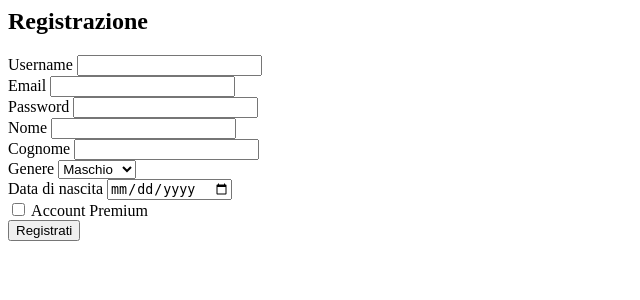
After one commit to Lughen13/progettoFabriLoi, a PHP site: page /prova.php in a window 1280 px wide. The commit adds this page. Shown: the top 300 px of the page, without its empty margins (0-640 px from the left). Run offline with PHP 8.4, Linux system fonts and the light colour scheme.

Commit message:
provaphp funziona

```diff
--- a/login.php
+++ b/login.php
@@ -1,10 +1,7 @@
 <?php
 // Avvia sessione
 session_start();
-if(isset($_SESSION['utente'])) {
-    header("Location: area_protetta.php");
-    exit;
-}
+
 // Include file di connessione db
 include 'connessione.php';
 
--- /dev/null
+++ b/prova.php
@@ -0,0 +1,153 @@
+<?php
+
+// Connessione DB
+$host = "localhost";
+$user = "root";
+$password = "";
+$db = "progettoFabriLoi";
+
+$conn = mysqli_connect($host, $user, $password, $db);
+
+if(!$conn){
+  die("Connessione fallita: " . mysqli_connect_error());
+}
+
+// Invio form
+if($_SERVER["REQUEST_METHOD"] == "POST") {
+
+  // Dati utente
+  $username = $_POST["username"];
+  $email = $_POST["email"];
+  $password = $_POST["password"];
+  $nome = $_POST["nome"];
+  $cognome = $_POST["cognome"];
+  $genere = $_POST["genere"];
+  $data_nascita = $_POST["data_nascita"];
+
+  // Dati premium
+  $premium = $_POST["premium"];
+  $intestatario = "";
+  $carta = "";
+  $data_scadenza = "";
+
+  if($premium == 1){
+    $intestatario = $_POST["intestatario"];
+    $carta = $_POST["carta"];
+    $data_scadenza = $_POST["data_scadenza"];
+  }
+
+  // Query inserimento dati
+  if($premium == 1){
+
+    $sql = "INSERT INTO utente (username, email, pw, nome, cognome, genere, data_nascita, premium, intestatario, carta, data_scadenza)
+            VALUES ('$username', '$email', '$password', '$nome', '$cognome', '$genere', '$data_nascita', $premium, '$intestatario', '$carta', '$data_scadenza')";
+
+  } else {
+
+    $sql = "INSERT INTO utente (username, email, pw, nome, cognome, genere, data_nascita)
+            VALUES ('$username', '$email', '$password', '$nome', '$cognome', '$genere', '$data_nascita')";
+
+  }
+
+  // Esecuzione e gestione errore
+  if(mysqli_query($conn, $sql)){
+
+    echo "Registrazione effettuata con successo!";
+
+  } else {
+
+    echo "Errore: " . mysqli_error($conn);
+
+  }
+
+}
+
+?>
+
+
+<!-- Form HTML -->
+
+<h2>Registrazione</h2>
+
+<form method="post">
+
+  <div>
+    <label for="username">Username</label>
+    <input type="text" name="username" required>
+  </div>
+
+  <div>
+    <label for="email">Email</label>
+    <input type="email" name="email" required>
+  </div>
+
+  <div>
+    <label for="password">Password</label>
+    <input type="password" name="password" required>
+  </div>
+
+  <div>
+    <label for="nome">Nome</label>
+    <input type="text" name="nome" required>
+  </div>
+
+  <div>
+    <label for="cognome">Cognome</label>
+    <input type="text" name="cognome" required>
+  </div>
+
+  <div>
+    <label for="genere">Genere</label>
+    <select name="genere">
+      <option value="M">Maschio</option>
+      <option value="F">Femmina</option>
+    </select>
+  </div>
+
+  <div>
+    <label for="data_nascita">Data di nascita</label>
+    <input type="date" name="data_nascita" required>
+  </div>
+
+  <div>
+    <input type="checkbox" name="premium" value="1"> Account Premium
+  </div>
+
+  <div id="payment-data" style="display:none">
+
+    <h3>Dati di pagamento</h3>
+
+    <div>
+      <label for="intestatario">Intestatario</label>
+      <input type="text" name="intestatario">
+    </div>
+
+    <div>
+      <label for="carta">Numero Carta</label>
+      <input type="text" name="carta">
+    </div>
+
+    <div>
+      <label for="data_scadenza">Data Scadenza</label>
+      <input type="date" name="data_scadenza">
+    </div>
+
+  </div>
+
+  <input type="submit" value="Registrati">
+
+</form>
+
+<script>
+// Mostra/nascondi dati pagamento
+const premiumCheck = document.querySelector('input[name="premium"]');
+const paymentData = document.getElementById('payment-data');
+
+premiumCheck.addEventListener('change', function() {
+  if(this.checked) {
+    paymentData.style.display = 'block';
+  } else {
+    paymentData.style.display = 'none';
+  }
+})
+</script>
```
Also changed, not shown: index.php (+13 -27 lines), progettoFabriLoi.sql (renamed from test.sql). Lines whose indentation alone changed are shown as unchanged.
